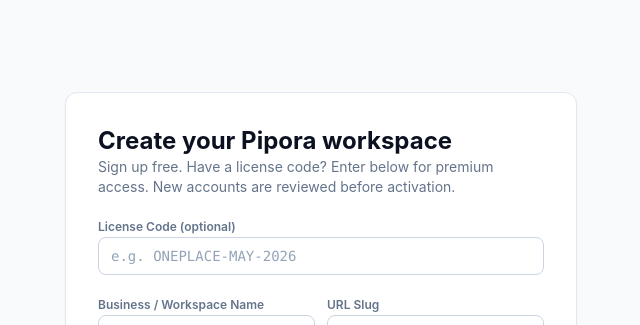
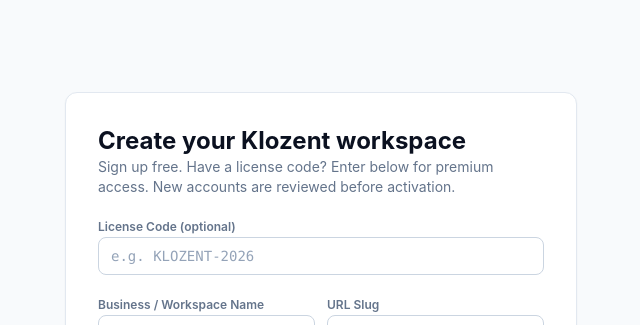
Before and after one commit to oneplacedigital/oneplace-ai-crm, a Next.js app in the folder apps/web/: page /register in a window 1280 px wide. Shown: the top 325 px of the page, without its empty margins (319-959 px from the left). Built offline with nearby package versions, Linux system fonts and the light colour scheme; no server answers.

Commit message:
Add files via upload

```diff
--- a/apps/web/src/app/register/page.tsx
+++ b/apps/web/src/app/register/page.tsx
@@ -108,7 +108,7 @@
     <main className="flex min-h-screen items-center justify-center bg-slate-50 p-6">
       <form onSubmit={onSubmit} className="card w-full max-w-lg space-y-4 p-8">
         <div>
-          <h1 className="text-2xl font-bold text-navy-500">Create your Pipora workspace</h1>
+          <h1 className="text-2xl font-bold text-navy-500">Create your Klozent workspace</h1>
           <p className="text-sm text-slate-500">
             Sign up free. Have a license code? Enter below for premium access. New accounts are
             reviewed before activation.
@@ -119,7 +119,7 @@
           <label className="text-xs font-semibold text-slate-500">License Code (optional)</label>
           <input
             className="input font-mono"
-            placeholder="e.g. ONEPLACE-MAY-2026"
+            placeholder="e.g. KLOZENT-2026"
             value={form.licenseCode}
             onChange={update('licenseCode')}
           />
```
